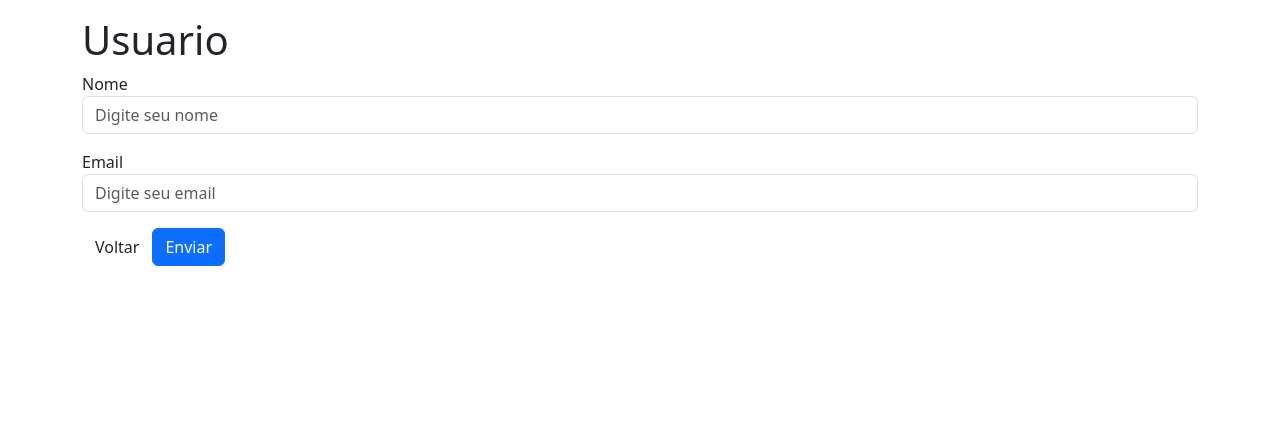
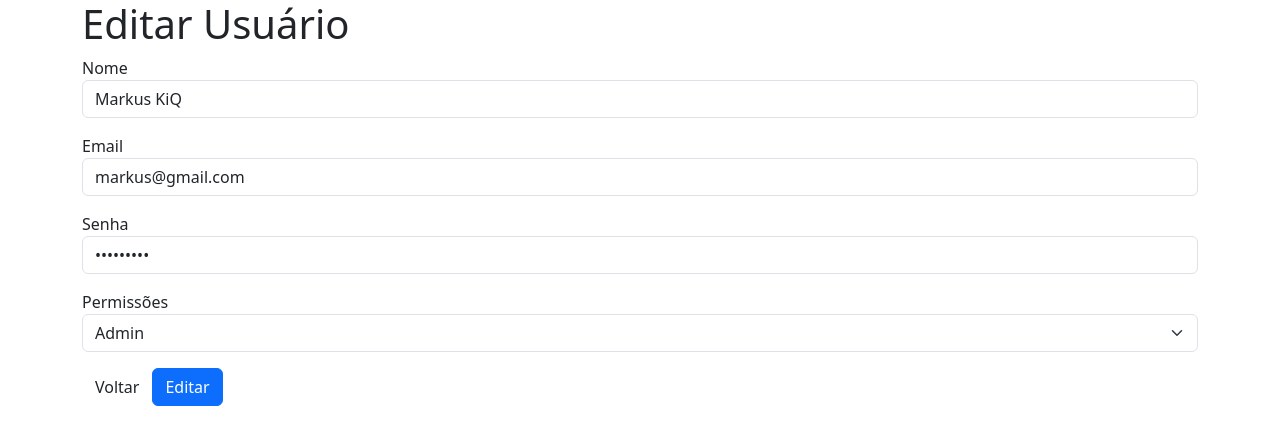
Before and after one commit to ShibaDX/aula-react, a React app in the folder aula_29-08/painel-chopi-ts/: page /usuarios/1 in a window 1280 px wide. Shown: the top 444 px of the page. Built offline with nearby package versions, Linux system fonts and the light colour scheme; data requests are answered from the project's data file; the HTML template or start-up script is replaced by a standard one.

Commit message:
aula 03-10

```diff
--- a/aula_29-08/painel-chopi-ts/jsonserver/db.json
+++ b/aula_29-08/painel-chopi-ts/jsonserver/db.json
@@ -1,9 +1,11 @@
 {
   "usuarios": [
     {
-      "id": 1,
-      "nome": "Markus",
-      "email": "markus@gmail.com"
+      "nome": "Markus KiQ",
+      "email": "markus@gmail.com",
+      "senha": "undefined",
+      "permissoes": "Admin",
+      "id": 1
     },
     {
       "id": 2,
@@ -26,9 +28,28 @@
       "id": 5
     },
     {
-      "nome": "Garro",
-      "email": "garrito@gmail.com",
+      "nome": "Murphys Depay",
+      "email": "murphys@gmail.com",
       "id": 6
+    },
+    {
+      "nome": "Murphys Depay SCCPXD",
+      "email": "murphys@gmail.com",
+      "id": 7
+    },
+    {
+      "nome": "Renato Augusto",
+      "email": "renato@sccp.com",
+      "senha": "corinthians1234",
+      "permissoes": "Colaborador",
+      "id": 8
+    },
+    {
+      "nome": "Guerrero",
+      "email": "guerrero@sccp.com",
+      "senha": "mundial",
+      "permissoes": "Admin",
+      "id": 9
     }
   ]
 }
--- a/aula_29-08/painel-chopi-ts/src/pages/Usuarios/Gerenciar/index.tsx
+++ b/aula_29-08/painel-chopi-ts/src/pages/Usuarios/Gerenciar/index.tsx
@@ -1,55 +1,200 @@
 import axios from "axios";
-import { useCallback, useRef, type SyntheticEvent } from "react"
+import { useCallback, useEffect, useRef, useState, type SyntheticEvent } from "react"
+import { useNavigate, useParams } from "react-router-dom";
 
 export default function GerenciarUsuarios() {
 
-    const refForm = useRef<any>(null)
+    const navigate = useNavigate();
+    const { id } = useParams();
+    const refForm = useRef<any>(null);
+    const [isEditar, setIsEditar] = useState(false)
+    const [isLoading, setIsLoading] = useState(false)
+
+    useEffect(() => {
+
+        const idUser = Number(id)
+        console.log(idUser);
+
+        if (!isNaN(idUser)) {
+            console.log('é numero')
+            setIsEditar(true)
+
+            axios.get(`http://localhost:3001/usuarios?id=${idUser}`)
+                .then(({ data }) => {
+                    refForm.current['nome'].value = data[0].nome
+                    refForm.current['email'].value = data[0].email
+                    refForm.current['senha'].value = data[0].senha
+                    refForm.current['permissoes'].value = data[0].permissoes
+                })
+                .catch((erro) => {
+                    console.log(erro)
+                })
+        }
+    }, [id])
 
     const submitForm = useCallback((event: SyntheticEvent) => {
-        event.preventDefault(); // evita que a página recarregue sozinha
+        event.preventDefault();
+
+setIsLoading(true)
+
         if (refForm.current.checkValidity()) {
+
+
+
             const target = event.target as typeof event.target & {
                 nome: { value: string },
-                email: { value: string }
+                email: { value: string },
+                senha: { value: string },
+                permissoes: { value: string },
             }
 
             let objSalvar = {
                 nome: target.nome.value,
-                email: target.email.value
+                email: target.email.value,
+                senha: target.senha.value,
+                permissoes: target.permissoes.value,
             }
 
-            axios.post('http://localhost:3001/usuarios', objSalvar)
-                .then(() => {
-                    alert('Salvo!')
-                })
-                .catch((erro) => {
-                    console.log(erro)
-                    alert('Deu ruim')
-                })
+            if (isEditar) {
+                console.log('esta editando');
+                setIsLoading(true)
+
+                axios.put('http://localhost:3001/usuarios/' + id, objSalvar)
+                    .then(() => {
+
+
+                        alert('Editado com sucesso.')
+                        navigate('/usuarios')
+
+                    })
+                    .catch((erro) => {
+                        console.log(erro)
+                    })
+
+            } else {
+                console.log('esta criando');
+                setIsLoading(true)
+                axios.post('http://localhost:3001/usuarios', objSalvar)
+                    .then(() => {
+                        alert('Salvo que alegria :D')
+                        navigate('/usuarios')
+                    })
+                    .catch((erro) => {
+                        console.log(erro)
+                        alert('deu ruim que triste :(')
+                    })
+            }
+
+
+
         } else {
             refForm.current.classList.add('was-validated')
         }
-    }, [])
+
+
+    }, [isEditar, id])
 
     return (
         <>
-            <div className="container mt-3">
-                <h1>Usuario</h1>
-                <form className="needs-validation g-3 row" noValidate ref={refForm} onSubmit={submitForm}>
+            <div className="container">
+                <h1>{isEditar ? "Editar" : "Cadastrar"} Usuário</h1>
+
+                <form
+                    noValidate
+                    className="needs-validation g-3 row"
+                    ref={refForm}
+                    onSubmit={submitForm}
+                >
                     <div className="col-md-12">
-                        <label htmlFor="nome" className="formLabel"> Nome </label>
-                        <input type="text" className="form-control" placeholder="Digite seu nome" id="nome" required />
-                        <div className="invalid-feedback">Por favor digite seu nome.</div>
+                        <label
+                            htmlFor="nome"
+                            className="formLabel"
+                        >
+                            Nome
+                        </label>
+                        <input
+                            type="text"
+                            className="form-control"
+                            placeholder="Digite seu nome"
+                            id="nome"
+                            required
+                        />
+                        <div className="invalid-feedback">
+                            Por favor digite seu nome.
+                        </div>
                     </div>
                     <div className="col-md-12">
-                        <label htmlFor="email" className="formLabel"> Email </label>
-                        <input type="email" className="form-control" placeholder="Digite seu email" id="email" required />
-                        <div className="invalid-feedback">Por favor digite seu email.</div>
+                        <label
+                            htmlFor="email"
+                            className="formLabel"
+                        >
+                            Email
+                        </label>
+                        <input
+                            type="email"
+                            className="form-control"
+                            placeholder="Digite seu email"
+                            id="email"
+                            required
+                        />
+                        <div className="invalid-feedback">
+                            Por favor digite seu email.
+                        </div>
                     </div>
                     <div className="col-md-12">
-                        <button className="btn" type="button">Voltar</button>
-                        <input type="submit" value="Enviar" className="btn btn-primary" />
+                        <label
+                            htmlFor="senha"
+                            className="formSenha"
+                        >
+                            Senha
+                        </label>
+                        <input
+                            type="password"
+                            className="form-control"
+                            placeholder="Digite sua senha"
+                            id="senha"
+                            required
+                        />
+                        <div className="invalid-feedback">
+                            Por favor digite uma senha.
+                        </div>
                     </div>
+                    <div className="col-md-12">
+                        <label
+                            htmlFor="permissoes"
+                            className="formPermissoes"
+                        >
+                            Permissões
+                        </label>
+                        <select
+                            className="form-select"
+                            id="permissoes"
+                            required
+                        >
+                            <option value="Colaborador">Colaborador</option>
+                            <option value="Admin">Admin</option>
+                        </select>
+                        <div className="invalid-feedback">
+                            Por favor digite seu email.
+                        </div>
+                    </div>
+
+                    <div className="col-md-12">
+
+                        <button
+                            className="btn"
+                            type="button"
+                            onClick={() => {
+                                navigate('/usuarios/')
+                            }}
+                        >Voltar</button>
+
+                        <button
+                            className="btn btn-primary"
+                            type="submit"
+                        > {isLoading ? "CARREGANDO" : ""} {isEditar ? "Editar" : "Cadastrar"}</button>
+                    </div>
+
                 </form>
             </div>
         </>
--- a/aula_29-08/painel-chopi-ts/src/pages/Usuarios/index.tsx
+++ b/aula_29-08/painel-chopi-ts/src/pages/Usuarios/index.tsx
@@ -1,7 +1,8 @@
 
-import { useEffect, useState } from 'react'
+import { useCallback, useEffect, useState } from 'react'
 import { FaPen, FaTrash } from 'react-icons/fa'
 import axios from 'axios'
+import { useNavigate } from 'react-router-dom';
 
 interface IUsuarios {
     id: number;
@@ -10,6 +11,8 @@ interface IUsuarios {
 }
 
 export const Usuarios = () => {
+
+    const navigate = useNavigate();
 
     const [usuarios, setUsuarios] = useState<IUsuarios[]>([])
 
@@ -27,6 +30,21 @@ export const Usuarios = () => {
             })
     }, [])
 
+    const excluirUsuarios = useCallback(async (id: number) => {
+
+        try {
+
+            await axios.delete(`http://localhost:3001/usuarios/${id}`)
+
+            const { data } = await axios.get('http://localhost:3001/usuarios')
+
+            setUsuarios(data)
+        } catch (erro) {
+            alert('Erro: Ligue para o suporte: ')
+            console.log(erro)
+        }
+    }, [])
+
     return (
         <>
             <div
@@ -40,6 +58,9 @@ export const Usuarios = () => {
                 <button
                     type="button"
                     className="btn btn-success"
+                    onClick={() => {
+                        navigate('/usuarios/cadastrar')
+                    }}
                 >
                     Adicionar
                 </button>
@@ -64,8 +85,26 @@ export const Usuarios = () => {
                                     <td>{user.nome}</td>
                                     <td>{user.email}</td>
                                     <td>
-                                        <button type="button" className="btn btn-primary" style={{marginRight: 5}}><FaPen /></button>
-                                        <button type="button" className="btn btn-danger" style={{marginRight: 5}}><FaTrash /></button>
+                                        <button
+                                            className="btn btn-primary"
+                                            type="button"
+                                            style={{ marginRight: 5 }}
+                                            onClick={() => {
+                                                // navigate('/usu..'+usuario.id)
+                                                navigate(`/usuarios/${user.id}`)
+                                            }}
+                                        >
+                                            <FaPen />
+                                        </button>
+                                        <button
+                                            className="btn btn-danger"
+                                            type="button"
+                                            onClick={() => {
+                                                excluirUsuarios(user.id)
+                                            }}
+                                        >
+                                            <FaTrash />
+                                        </button>
                                     </td>
                                 </tr>
                             )
```
Also changed, not shown: 1 other file (tests, documents, lock files or other folders). Lines whose indentation alone changed are shown as unchanged.
